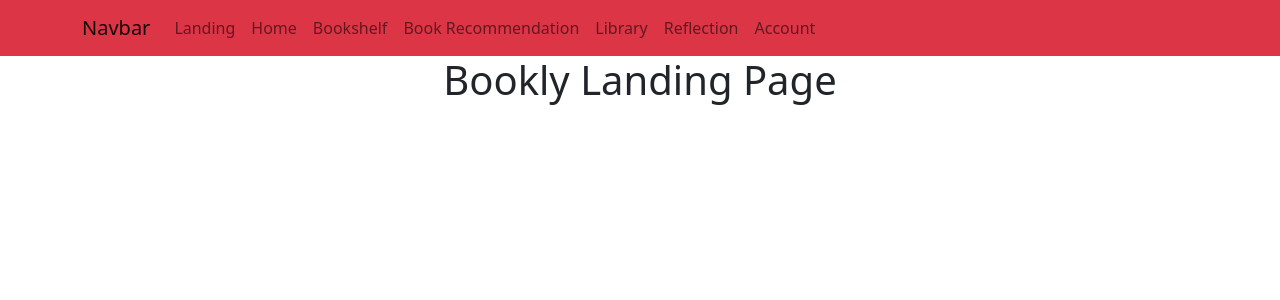
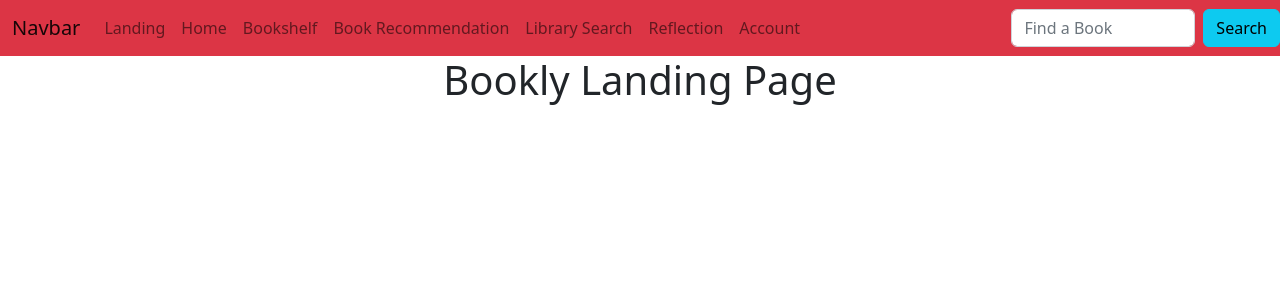
Before and after one commit to josephisaman33/Bookly-Website, a React (Create React App) app: page / in a window 1280 px wide. Shown: the top 300 px of the page. Built offline with nearby package versions, Linux system fonts and the light colour scheme.

Commit message:
Added search bar

```diff
--- a/src/components/NavBar.js
+++ b/src/components/NavBar.js
@@ -3,6 +3,8 @@ import { Link } from "react-router-dom";
 import Container from 'react-bootstrap/Container';
 import Nav from 'react-bootstrap/Nav';
 import Navbar from 'react-bootstrap/Navbar';
+import Form from 'react-bootstrap/Form';
+import Button from 'react-bootstrap/Button';
 
 function NavBar() {
   return (
@@ -15,11 +17,20 @@ function NavBar() {
             <Nav.Link href="home">Home</Nav.Link>
             <Nav.Link href="bookshelf">Bookshelf</Nav.Link>
             <Nav.Link href="bookrec">Book Recommendation</Nav.Link>
-            <Nav.Link href="library">Library</Nav.Link>
+            <Nav.Link href="library">Library Search</Nav.Link>
             <Nav.Link href="reflection">Reflection</Nav.Link>
             <Nav.Link href="account">Account</Nav.Link>
           </Nav>
         </Container>
+      <Form className="d-flex">
+        <Form.Control
+          type="search"
+          placeholder="Find a Book"
+          className="me-2"
+          aria-label="Search"
+          />
+        <Button variant="info">Search</Button>
+      </Form>
       </Navbar>
     </>
   );
```
